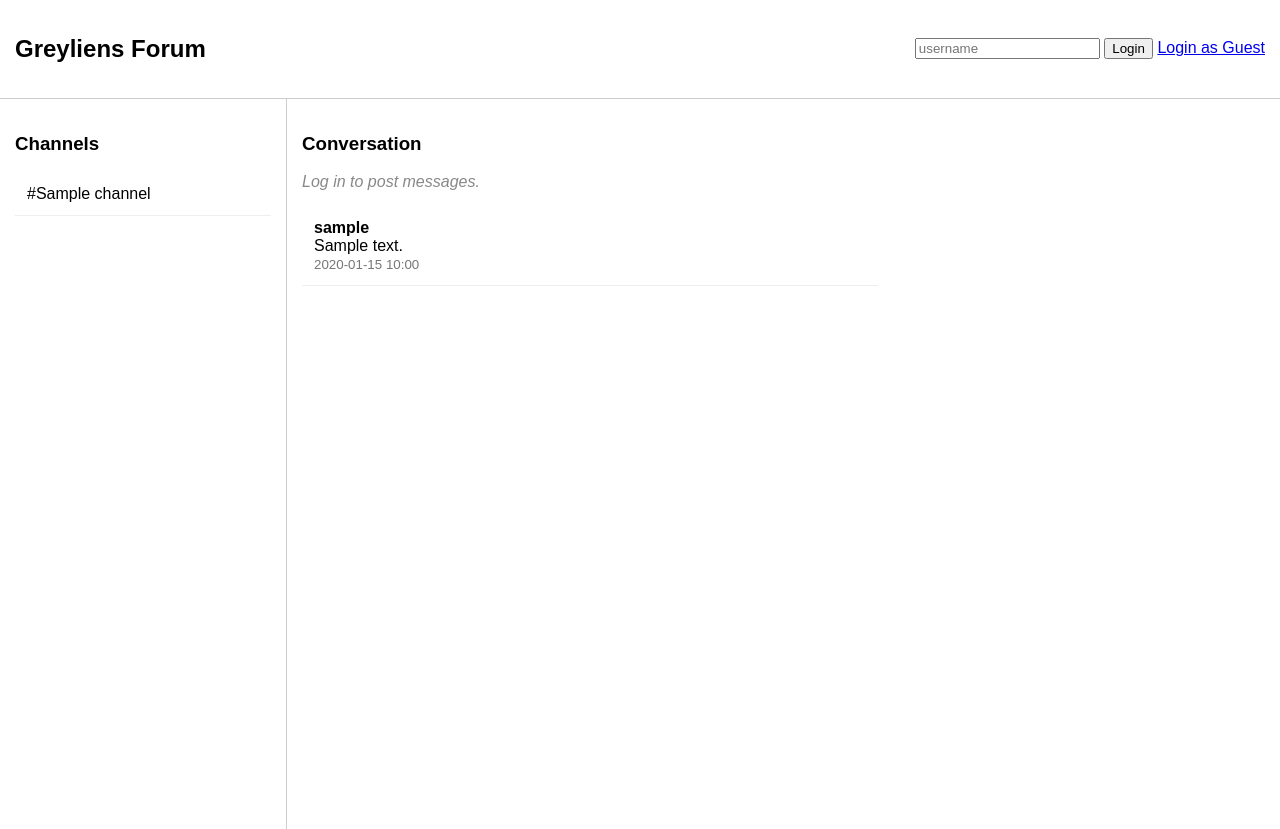
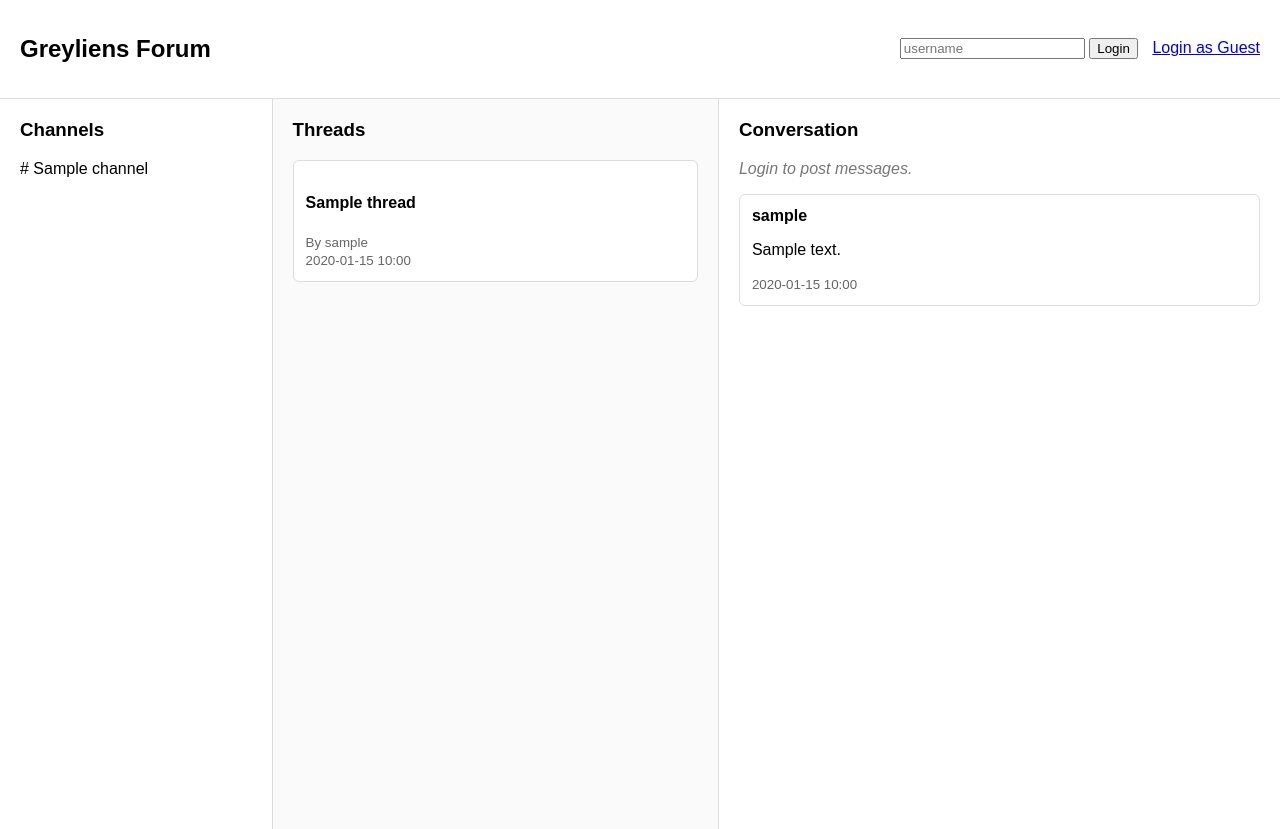
Before and after one commit to Kappibw/greyliens, a Flask app: page / in a window 1280 px wide. Run offline with Flask 2, Linux system fonts and the light colour scheme; a database or web service that is not in the repository returns one stand-in record (values such as "Sample title"); some libraries are stand-ins or nearby versions.

Commit message:
Fix forum backend and UI rendering

```diff
--- a/app.py
+++ b/app.py
@@ -5,14 +5,18 @@ import os
 from db import get_conn
 from auth import get_identity
 
+
 # Load environment variables
 load_dotenv()
 
+
 app = Flask(__name__)
+
 
 # -----------------------
 # SECURITY CONFIG
 # -----------------------
+
 app.config["SECRET_KEY"] = os.getenv("SECRET_KEY")
 
 if not app.config["SECRET_KEY"]:
@@ -28,44 +32,94 @@ def index():
     """
     Displays the forum homepage.
 
-    Retrieves channels and replies (messages) together with their
-    authors and channel metadata, then renders the forum page.
+    Retrieves forum data from the database including channels,
+    threads, and messages with their associated users. The retrieved
+    data is passed to the forum template to render the sidebar,
+    thread list, and conversation view.
     """
 
     conn = get_conn()
     cur = conn.cursor()
 
-    cur.execute("""
-        SELECT id, name
-        FROM channels
-        ORDER BY id;
-    """)
-    channels = cur.fetchall()
+    # -----------------------
+    # Load Channels
+    # -----------------------
 
-    cur.execute("""
-        SELECT
-            m.id,
-            m.content,
-            u.username,
-            m.created_at
-        FROM messages m
-        JOIN users u
-            ON m.user_id = u.id
-        ORDER BY m.id DESC;
-    """)
-    replies = cur.fetchall()
+    try:
+        cur.execute("""
+            SELECT id, name
+            FROM channels
+            ORDER BY id;
+        """)
+
+        channels = cur.fetchall()
+
+    except Exception:
+        conn.rollback()
+        channels = []
+
+
+    # -----------------------
+    # Load Threads
+    # -----------------------
+
+    try:
+        cur.execute("""
+            SELECT
+                t.id,
+                t.title,
+                u.username,
+                t.created_at
+            FROM threads t
+            LEFT JOIN users u
+                ON t.author_id = u.id
+            ORDER BY t.created_at DESC;
+        """)
+
+        threads = cur.fetchall()
+
+    except Exception:
+        conn.rollback()
+        threads = []
+
+
+    # -----------------------
+    # Load Messages
+    # -----------------------
+
+    try:
+        cur.execute("""
+            SELECT
+                m.id,
+                m.thread_id,
+                m.content,
+                u.username,
+                m.created_at
+            FROM messages m
+            LEFT JOIN users u
+                ON m.user_id = u.id
+            ORDER BY m.created_at ASC;
+        """)
+
+        messages = cur.fetchall()
+
+    except Exception:
+        conn.rollback()
+        messages = []
+
 
     cur.close()
     conn.close()
 
+
     return render_template(
         "forum.html",
         channels=channels,
-        replies=replies,
+        threads=threads,
+        messages=messages,
         user=session.get("username"),
-        identity=get_identity(),
+        identity=get_identity()
     )
-
 
 # -----------------------
 # SEND MESSAGE
@@ -73,59 +127,124 @@ def index():
 
 @app.route("/send", methods=["POST"])
 def send():
-    """
-    Creates a new message in the general channel.
-
-    Only authenticated users are allowed to submit messages.
-    """
 
     if "user_id" not in session:
         return "Not allowed (logged out)", 403
 
+
     content = request.form.get("content", "").strip()
+
 
     if not content:
         return "Empty message not allowed", 400
 
+
     conn = get_conn()
     cur = conn.cursor()
 
-    user_id = session["user_id"]
+
+    try:
+
+        # Find general channel
+        cur.execute("""
+            SELECT id
+            FROM channels
+            WHERE name = 'general'
+            LIMIT 1;
+        """)
+
+        channel = cur.fetchone()
+
+
+        if not channel:
+            return "General channel does not exist", 404
+
+
+        channel_id = channel[0]
+
+
+        # Insert message
+        cur.execute("""
+            INSERT INTO messages
+            (
+                channel_id,
+                user_id,
+                content
+            )
+            VALUES (%s, %s, %s);
+        """,
+        (
+            channel_id,
+            session["user_id"],
+            content
+        ))
+
+
+        conn.commit()
+
+
+    except Exception as e:
+
+        conn.rollback()
+
+        print("SEND ERROR:", e)
+
+        return "Failed to send message", 500
+
+
+    finally:
+
+        cur.close()
+        conn.close()
+
+
+    return redirect("/")
+
+
+
+# -----------------------
+# LOGIN
+# -----------------------
+
+@app.route("/login", methods=["POST"])
+def login():
+
+    username = request.form.get("username", "").strip()
+
+
+    if not username:
+        return "Username required", 400
+
+
+    conn = get_conn()
+    cur = conn.cursor()
+
 
     cur.execute("""
-        SELECT id
-        FROM channels
-        WHERE name = 'general'
-        LIMIT 1;
-    """)
-    channel = cur.fetchone()
+        SELECT id, username
+        FROM users
+        WHERE username = %s;
+    """,
+    (username,))
 
-    if not channel:
-        cur.execute("""
-            INSERT INTO channels (name)
-            VALUES (%s)
-            RETURNING id;
-        """, ("general",))
-        created = cur.fetchone()
-        if not created:
-            cur.close()
-            conn.close()
-            return "Failed to create channel", 500
-        channel_id = created[0]
-        conn.commit()
-    else:
-        channel_id = channel[0]
 
-    cur.execute("""
-        INSERT INTO messages (channel_id, user_id, content)
-        VALUES (%s, %s, %s)
-    """, (channel_id, user_id, content))
+    user = cur.fetchone()
 
-    conn.commit()
+
     cur.close()
     conn.close()
 
+
+    if not user:
+        return "User not found", 404
+
+
+    session["user_id"] = user[0]
+    session["username"] = user[1]
+
+
     return redirect("/")
+
 
 
 # -----------------------
@@ -134,85 +253,54 @@ def send():
 
 @app.route("/guest-login")
 def guest_login():
-    """
-    Logs a user into the application using the guest account.
-    """
 
     conn = get_conn()
     cur = conn.cursor()
 
-    cur.execute("""
-        SELECT id
-        FROM users
-        WHERE username = 'guest'
-        LIMIT 1;
-    """)
 
-    user = cur.fetchone()
+    try:
 
-    if not user:
         cur.execute("""
-            INSERT INTO users (username)
-            VALUES (%s)
-            RETURNING id;
-        """, ("guest",))
-        created = cur.fetchone()
-        if not created:
-            cur.close()
-            conn.close()
-            return "Failed to create guest user", 500
-        user_id = created[0]
-        conn.commit()
-    else:
-        user_id = user[0]
+            SELECT id
+            FROM users
+            WHERE username = 'guest'
+            LIMIT 1;
+        """)
 
-    cur.close()
-    conn.close()
+        user = cur.fetchone()
 
-    session["user_id"] = user_id
-    session["username"] = "guest"
+
+        if not user:
+
+            cur.execute("""
+                INSERT INTO users (username)
+                VALUES ('guest')
+                RETURNING id;
+            """)
+
+            user = cur.fetchone()
+
+            conn.commit()
+
+
+        session["user_id"] = user[0]
+        session["username"] = "guest"
+
+
+    except Exception:
+
+        conn.rollback()
+        return "Guest login failed", 500
+
+
+    finally:
+
+        cur.close()
+        conn.close()
+
 
     return redirect("/")
 
-
-# -----------------------
-# LOGIN
-# -----------------------
-
-@app.route("/login", methods=["POST"])
-def login():
-    """
-    Authenticates a user by username.
-
-    If the username exists, the user's information is stored in the session.
-    """
-
-    username = request.form.get("username", "").strip()
-
-    if not username:
-        return "Username required", 400
-
-    conn = get_conn()
-    cur = conn.cursor()
-
-    cur.execute("""
-        SELECT id, username
-        FROM users
-        WHERE username = %s;
-    """, (username,))
-
-    user = cur.fetchone()
-
-    cur.close()
-    conn.close()
-
-    if not user:
-        return "User not found", 404
-
-    session["user_id"] = user[0]
-    session["username"] = user[1]
-
-    return redirect("/")
 
 
 # -----------------------
@@ -221,13 +309,11 @@ def login():
 
 @app.route("/logout")
 def logout():
-    """
-    Logs out the current user and clears session data.
-    """
 
     session.clear()
 
     return redirect("/")
+
 
 
 # -----------------------
--- a/templates/forum.html
+++ b/templates/forum.html
@@ -4,137 +4,385 @@
     <title>Greyliens Forum</title>
 
     <style>
-        body {
-            font-family: Arial, sans-serif;
-            margin: 0;
+        body{
+            margin:0;
+            font-family:Arial,sans-serif;
+            background:#f5f5f5;
         }
 
-        .top-bar {
-            display: flex;
-            justify-content: space-between;
-            align-items: center;
-            padding: 15px;
-            border-bottom: 1px solid #ccc;
+        .top-bar{
+            display:flex;
+            justify-content:space-between;
+            align-items:center;
+            padding:15px 20px;
+            background:white;
+            border-bottom:1px solid #ddd;
         }
 
-        .layout {
-            display: flex;
-            height: calc(100vh - 70px);
+        .layout{
+            display:flex;
+            height:calc(100vh - 70px);
         }
 
-        .sidebar {
-            width: 20%;
-            border-right: 1px solid #ccc;
-            padding: 15px;
+        .sidebar{
+            width:20%;
+            background:white;
+            border-right:1px solid #ddd;
+            padding:20px;
+            overflow-y:auto;
         }
 
-        .threads {
-            width: 35%;
-            border-right: 1px solid #ccc;
-            padding: 15px;
+        .threads{
+            width:35%;
+            background:#fafafa;
+            border-right:1px solid #ddd;
+            padding:20px;
+            overflow-y:auto;
         }
 
-        .conversation {
-            width: 45%;
-            padding: 15px;
+        .conversation{
+            width:45%;
+            background:white;
+            padding:20px;
+            overflow-y:auto;
         }
 
-        ul {
-            list-style: none;
-            padding: 0;
+        h3{
+            margin-top:0;
         }
 
-        li {
-            padding: 12px;
-            border-bottom: 1px solid #eee;
+        .card{
+            background:white;
+            border:1px solid #ddd;
+            border-radius:6px;
+            padding:12px;
+            margin-bottom:15px;
         }
 
-        small {
-            color: #777;
+        ul{
+            list-style:none;
+            padding:0;
+            margin:0;
         }
 
-        .empty {
-            color: #888;
-            font-style: italic;
+        li{
+            margin-bottom:12px;
         }
+
+        .empty{
+            color:#777;
+            font-style:italic;
+        }
+
+        small{
+            color:#666;
+        }
+
+        textarea{
+            resize:none;
+        }
+
     </style>
+
 </head>
+
 
 <body>
 
+
 <div class="top-bar">
+
     <h2>Greyliens Forum</h2>
 
+
     <div>
+
         {% if identity == "logged_out" %}
+
+
             <form action="/login" method="post" style="display:inline">
-                <input name="username" placeholder="username" required />
-                <button type="submit">Login</button>
+
+                <input
+                    name="username"
+                    placeholder="username"
+                    required
+                >
+
+                <button type="submit">
+                    Login
+                </button>
+
             </form>
-            <a href="/guest-login">Login as Guest</a>
+
+
+            <a href="/guest-login" style="margin-left:10px">
+                Login as Guest
+            </a>
+
+
         {% elif identity == "guest" %}
-            Logged in as <b>Guest</b>
-            <a href="/logout" style="margin-left:10px">Logout</a>
+
+
+            Logged in as <strong>Guest</strong>
+
+
+            <a href="/logout" style="margin-left:10px">
+                Logout
+            </a>
+
+
         {% else %}
-            Logged in as <b>{{ user }}</b>
-            <a href="/logout" style="margin-left:10px">Logout</a>
+
+
+            Logged in as <strong>{{ user }}</strong>
+
+
+            <a href="/logout" style="margin-left:10px">
+                Logout
+            </a>
+
+
         {% endif %}
+
+
     </div>
+
+
 </div>
+
+
+
 
 <div class="layout">
 
-    <!-- CHANNEL SIDEBAR -->
+
+
+    <!-- CHANNELS -->
+
     <div class="sidebar">
+
 
         <h3>Channels</h3>
 
+
         {% if channels %}
+
+
             <ul>
-                {% for channel in channels %}
-                    <li>#{{ channel[1] }}</li>
-                {% endfor %}
+
+
+            {% for channel in channels %}
+
+
+                <li>
+                    # {{ channel[1] }}
+                </li>
+
+
+            {% endfor %}
+
+
             </ul>
+
+
         {% else %}
-            <p class="empty">No channels available.</p>
+
+
+            <p class="empty">
+                No channels found.
+            </p>
+
+
         {% endif %}
+
 
     </div>
 
-    <!-- REPLIES / CONVERSATION -->
+
+
+
+
+    <!-- THREADS -->
+
+
+    <div class="threads">
+
+
+        <h3>Threads</h3>
+
+
+        {% if threads %}
+
+
+            {% for thread in threads %}
+
+
+                <div class="card">
+
+
+                    <h4>
+                        {{ thread[1] }}
+                    </h4>
+
+
+                    <small>
+                        By {{ thread[2] if thread[2] else "Unknown User" }}
+                    </small>
+
+
+                    <br>
+
+
+                    <small>
+                        {{ thread[3].strftime('%Y-%m-%d %H:%M') if thread[3] }}
+                    </small>
+
+
+                </div>
+
+
+            {% endfor %}
+
+
+        {% else %}
+
+
+            <p class="empty">
+                No threads available.
+            </p>
+
+
+        {% endif %}
+
+
+    </div>
+
+
+
+
+
+    <!-- MESSAGES / CONVERSATION -->
+
+
     <div class="conversation">
 
-        <h3>Conversation</h3>
+
+        <h3>
+            Conversation
+        </h3>
+
+
+
+        <!-- POST MESSAGE -->
+
 
         {% if identity != "logged_out" %}
+
+
             <form action="/send" method="post">
-                <textarea name="content" rows="3" style="width:100%" placeholder="Write a message..."></textarea>
+
+
+                <textarea
+                    name="content"
+                    rows="3"
+                    style="width:100%"
+                    placeholder="Write a message..."
+                ></textarea>
+
+
                 <div style="text-align:right; margin-top:6px">
-                    <button type="submit">Send</button>
+
+
+                    <button type="submit">
+                        Send
+                    </button>
+
+
                 </div>
+
             </form>
-            <hr />
+
+
+            <hr>
+
+
+
         {% else %}
-            <p class="empty">Log in to post messages.</p>
+
+
+            <p class="empty">
+                Login to post messages.
+            </p>
+
+
+
         {% endif %}
 
-        {% if replies %}
-            <ul>
-                {% for reply in replies %}
-                    <li>
-                        <strong>{{ reply[2] }}</strong>
-                        <br>
-                        {{ reply[1] }}
-                        <br>
-                        <small>{{ reply[3].strftime('%Y-%m-%d %H:%M') }}</small>
-                    </li>
-                {% endfor %}
-            </ul>
+
+
+
+
+        <!-- DISPLAY MESSAGES -->
+
+
+        {% if messages %}
+
+
+
+            {% for message in messages %}
+
+
+
+                <div class="card">
+
+
+
+                    <strong>
+                        {{ message[3] if message[3] else "Unknown User" }}
+                    </strong>
+
+
+
+                    <p>
+                        {{ message[2] }}
+                    </p>
+
+
+
+                    <small>
+                        {{ message[4].strftime('%Y-%m-%d %H:%M') if message[4] }}
+                    </small>
+
+
+
+                </div>
+
+
+
+            {% endfor %}
+
+
+
+
         {% else %}
-            <p class="empty">No replies to display.</p>
+
+
+
+            <p class="empty">
+                No messages available.
+            </p>
+
+
+
         {% endif %}
 
+
+
+
     </div>
+
+
+
 
 </div>
 
```
